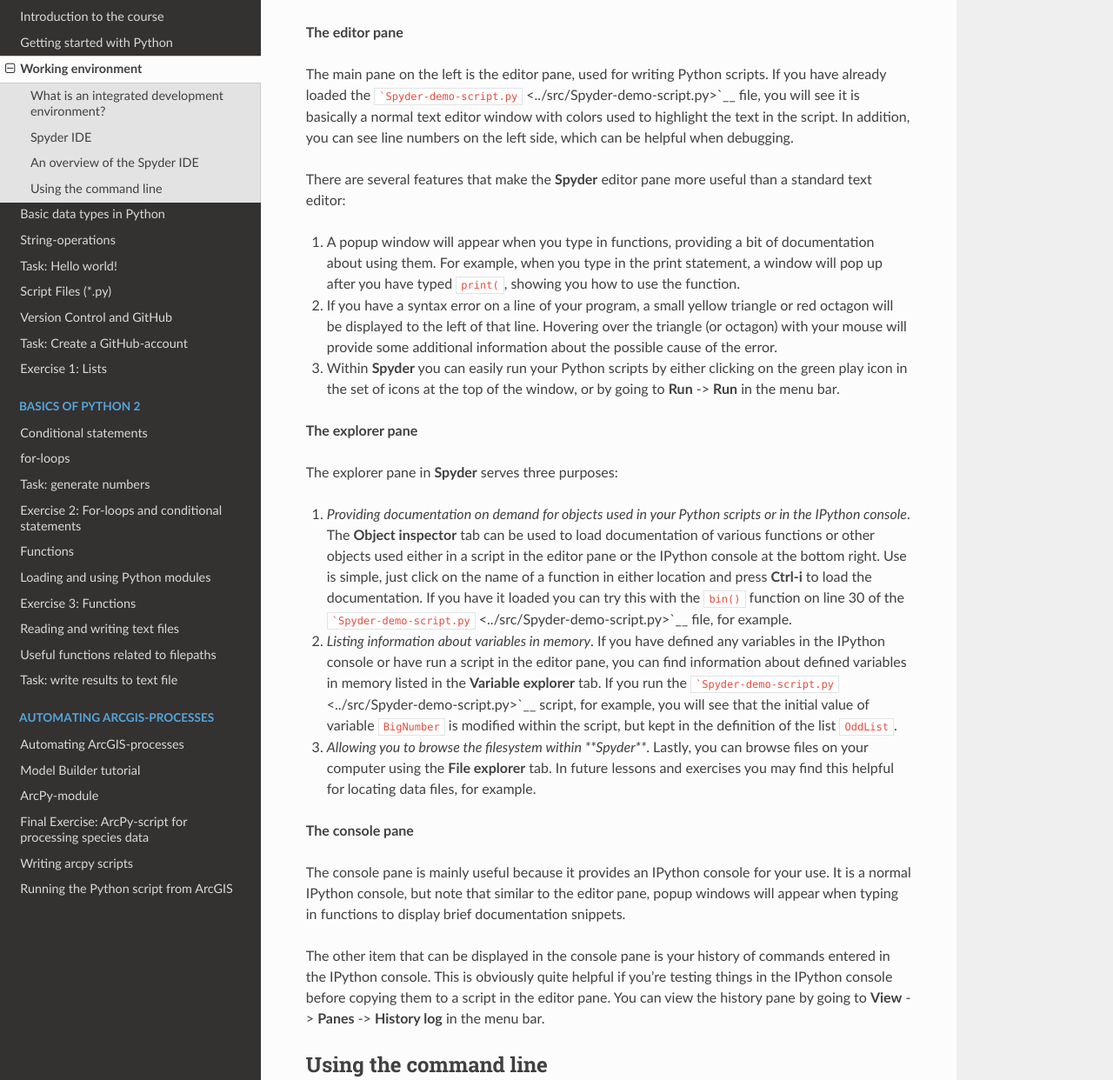
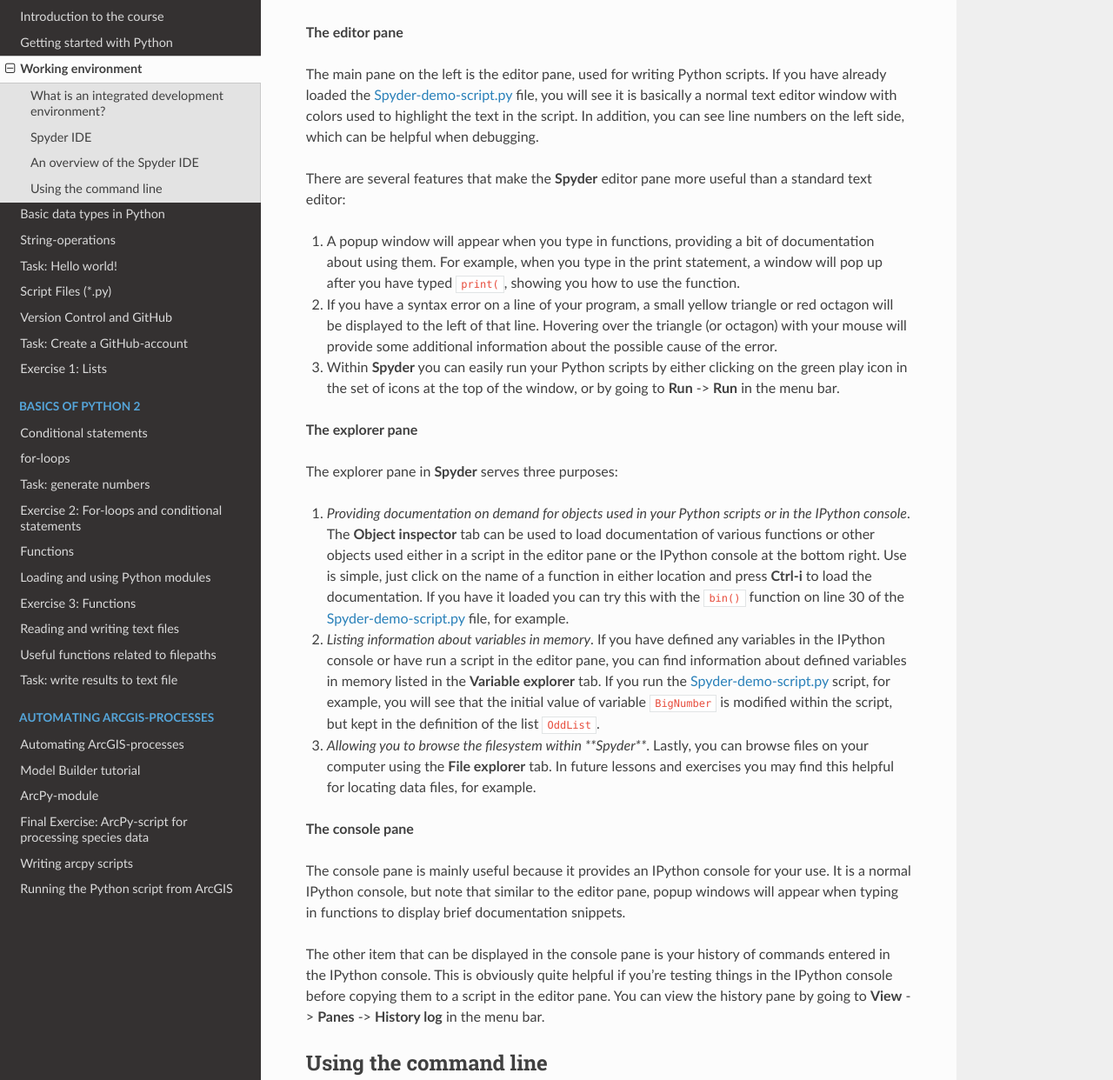
Before and after one commit to Automating-GIS-processes/FEC, a Sphinx documentation site: the page built from source/Day1-working-environment.rst, in a window 1280 px wide and 1400 px high, scrolled down 1688 px. Shown: the part 158-1400 px from the top of the window at 87% size. Built offline with Sphinx 7.4.7 and the Read the Docs theme 2.0.0, drawn with Linux system fonts in a browser that asks for light colours; pages that are not in the unit, such as notebooks, are missing from menus; some of the changed text lies outside the part shown.

Commit message:
Fixed links

````diff
--- a/docs/Day1-working-environment.html
+++ b/docs/Day1-working-environment.html
@@ -200,8 +200,8 @@
 <div class="section" id="spyder-ide">
 <h2>Spyder IDE<a class="headerlink" href="#spyder-ide" title="Permalink to this headline">¶</a></h2>
 <p>If you haven&#8217;t done so already, open <strong>Spyder</strong> from All Programs &gt; Anaconda3 &gt; Spyder</p>
-<p>Also, for this demonstration we will be using the <cite>Python script file
-``Spyder-demo-script.py`</cite> &lt;../src/Spyder-demo-script.py&gt;`__ . Download the file from GitHub to your computer.</p>
+<p>Also, for this demonstration we will be using the Python script file
+<a class="reference external" href="../src/Spyder-demo-script.py">Spyder-demo-script.py</a> . Download the file from GitHub to your computer.</p>
 </div>
 <div class="section" id="an-overview-of-the-spyder-ide">
 <h2>An overview of the Spyder IDE<a class="headerlink" href="#an-overview-of-the-spyder-ide" title="Permalink to this headline">¶</a></h2>
--- a/docs/_sources/Day1-working-environment.txt
+++ b/docs/_sources/Day1-working-environment.txt
@@ -33,8 +33,8 @@
 
 If you haven't done so already, open **Spyder** from All Programs > Anaconda3 > Spyder
 
-Also, for this demonstration we will be using the `Python script file
-``Spyder-demo-script.py`` <../src/Spyder-demo-script.py>`__ . Download the file from GitHub to your computer.
+Also, for this demonstration we will be using the Python script file
+`Spyder-demo-script.py <../src/Spyder-demo-script.py>`__ . Download the file from GitHub to your computer.
 
 
 An overview of the Spyder IDE
--- a/source/Day1-working-environment.rst
+++ b/source/Day1-working-environment.rst
@@ -33,8 +33,8 @@
 
 If you haven't done so already, open **Spyder** from All Programs > Anaconda3 > Spyder
 
-Also, for this demonstration we will be using the `Python script file
-``Spyder-demo-script.py`` <../src/Spyder-demo-script.py>`__ . Download the file from GitHub to your computer.
+Also, for this demonstration we will be using the Python script file
+`Spyder-demo-script.py <src/Spyder-demo-script.py>`__. Download the file from GitHub to your computer.
 
 
 An overview of the Spyder IDE
@@ -61,7 +61,7 @@
 
 The main pane on the left is the editor pane, used for writing Python
 scripts. If you have already loaded the
-```Spyder-demo-script.py`` <../src/Spyder-demo-script.py>`__ file, you
+`Spyder-demo-script.py <src/Spyder-demo-script.py>`__ file, you
 will see it is basically a normal text editor window with colors used to
 highlight the text in the script. In addition, you can see line numbers
 on the left side, which can be helpful when debugging.
@@ -95,14 +95,14 @@
    in either location and press **Ctrl-i** to load the documentation. If
    you have it loaded you can try this with the ``bin()`` function on
    line 30 of the
-   ```Spyder-demo-script.py`` <../src/Spyder-demo-script.py>`__ file,
+   `Spyder-demo-script.py <src/Spyder-demo-script.py>`__ file,
    for example.
 
 2. *Listing information about variables in memory*. If you have defined
    any variables in the IPython console or have run a script in the
    editor pane, you can find information about defined variables in
    memory listed in the **Variable explorer** tab. If you run the
-   ```Spyder-demo-script.py`` <../src/Spyder-demo-script.py>`__ script,
+   `Spyder-demo-script.py <src/Spyder-demo-script.py>`__ script,
    for example, you will see that the initial value of variable
    ``BigNumber`` is modified within the script, but kept in the
    definition of the list ``OddList``.
````
Also changed, not shown: 4 other files.
